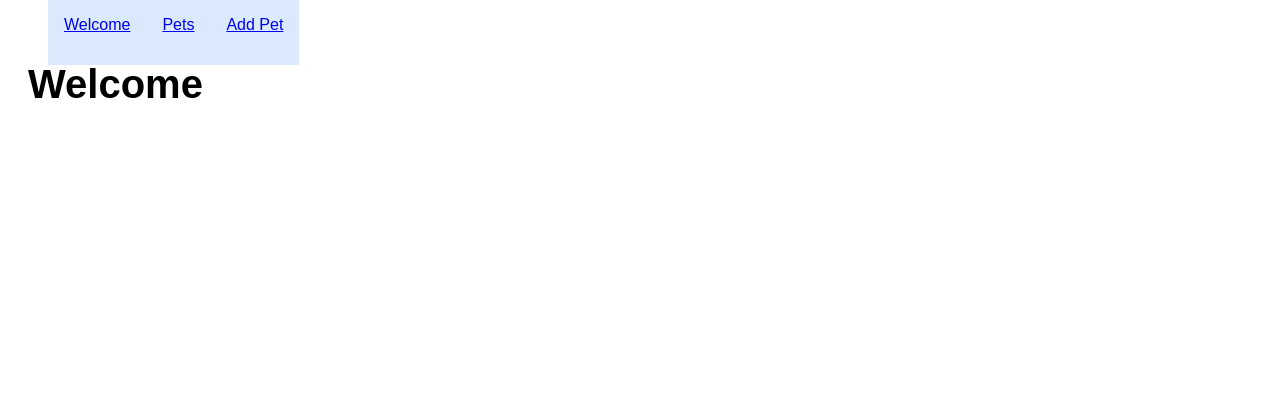
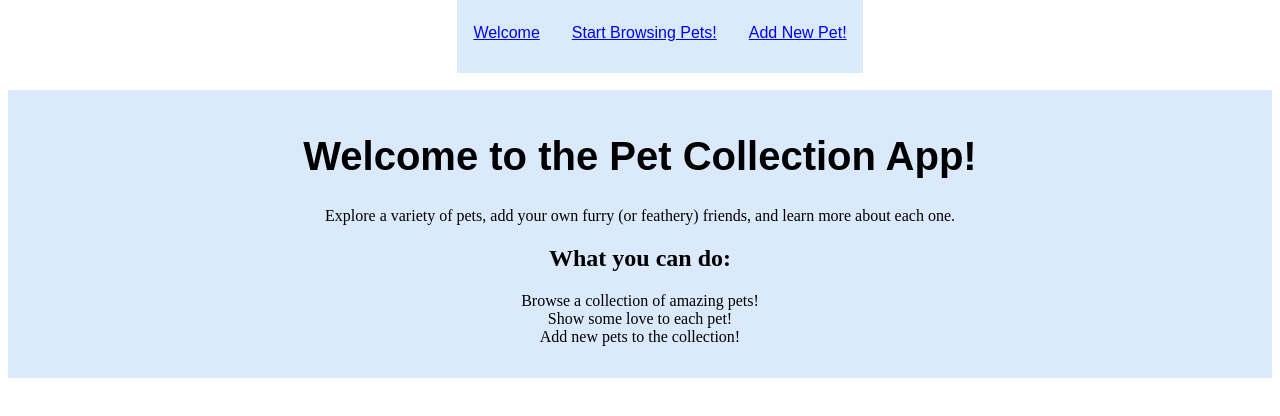
Before and after one commit to Aubreyaw/Cat-Profile-App, a React (Vite) app: page / in a window 1280 px wide. Shown: the top 416 px of the page. Built offline with nearby package versions, Linux system fonts and the light colour scheme; data requests are answered from the project's data file.

Commit message:
Add image support: store images in public folder, update PetForm and PetCard to handle images

```diff
--- a/db.json
+++ b/db.json
@@ -1,32 +1,29 @@
 {
   "pets": [
     {
-      "id": "1",
-      "name": "Buddy",
-      "species": "Dog",
-      "breed": "Golden Retriever",
-      "age": "2"
+      "id": "3",
+      "name": "Chowder",
+      "species": "Cat",
+      "breed": "Domestic Short-hair",
+      "age": "1",
+      "image": "./images/chowder.jpg",
+      "likes": 3
     },
     {
       "id": "2",
       "name": "Charlie",
       "species": "Dog",
       "breed": "Chihuahua",
-      "age": "9"
-    },
-    {
-      "id": "3",
-      "name": "Chowder",
-      "species": "Cat",
-      "breed": "Domestic Short-hair",
-      "age": "1"
+      "age": "9",
+      "image": "./images/chowder.jpg"
     },
     {
       "id": "0e97",
       "species": "Cat",
       "name": "Watson",
       "breed": "Domestic Short-hair",
-      "age": "7"
+      "age": "7",
+      "image": "./images/chowder.jpg"
     }
   ]
 }
--- a/src/App.css
+++ b/src/App.css
@@ -4,16 +4,33 @@
       background-color: rgba(181, 213, 250, 0.5);
       font-family: Arial, Helvetica, sans-serif;
 }
-.card {
+
+nav {
+  display: flex;
+  justify-content: center;
+  align-items: center;
+  width: 100%;
+}
+
+.info {
     list-style-type: none;
-    text-align: left;
     font-family: Arial, Helvetica, sans-serif;
+}
+
+.pets-title {
+  text-align: center;
+  padding: 1rem 1rem;
+  margin: 2rem 0;
+  background-color: rgba(181, 213, 250, 0.5);
 
 }
-.pet-name {
-    text-align: left;
-    font-family: sans-serif;
-    margin: 20px;
+.pet-grid {
+  display: grid;
+  grid-template-columns: repeat(auto-fit, minmax(250px, 1fr));
+  gap: 20px;
+  padding: 20px;
+  justify-content: center;
+
 }
 
 h1 {
@@ -54,3 +71,27 @@ h1 {
     text-align: center;
     font-family: Arial, Helvetica, sans-serif;
   }
+  .welcome-container {
+    text-align: center;
+    padding: 1rem 1rem;
+    margin: 2rem 0;
+    background-color: rgba(181, 213, 250, 0.5);
+  }
+
+  .welcome-container h1 {
+    font-size: 2.5em;
+    font-weight: 900;
+    text-align: center;
+    font-family: Arial, Helvetica, sans-serif;
+  }
+
+  .overview ul {
+    list-style-type: none;
+    padding: 0;
+  }
+  .pet-image {
+    width: 200px;  /* Adjust width as needed */
+    height: auto;   /* Keeps aspect ratio */
+    border-radius: 10px; /* Optional: Rounds the corners */
+    object-fit: cover; /* Ensures it fills the space properly */
+  }
--- a/src/components/NavBar.jsx
+++ b/src/components/NavBar.jsx
@@ -7,8 +7,8 @@ function NavBar() {
         <nav>
             <ul>
             <NavLink to="/" className="nav-link">Welcome</NavLink>
-            <NavLink to="/pets" className="nav-link">Pets</NavLink>
-            <NavLink to="/add-pet" className="nav-link">Add Pet</NavLink>
+            <NavLink to="/pets" className="nav-link">Start Browsing Pets!</NavLink>
+            <NavLink to="/add-pet" className="nav-link">Add New Pet!</NavLink>
             </ul>
         </nav>
     );
--- a/src/components/PetCard.jsx
+++ b/src/components/PetCard.jsx
@@ -4,6 +4,7 @@ function PetCard({ pet }) {
     return (
         <div>
             <h2 className="pet-name">{pet.name}</h2>
+            <img src={pet.image} alt={pet.name} className="pet-image" />
             <ul className="card" >
                 <li> Species: {pet.species}</li>
                 <li>Breed: {pet.breed}</li>
--- a/src/pages/AddPetForm.jsx
+++ b/src/pages/AddPetForm.jsx
@@ -7,6 +7,7 @@ function AddPetForm({ handleAddPet }) {
     name: "",
     breed: "",
     age: "",
+    image: ""
   });
 
   const onFormChange = (event) => {
@@ -31,7 +32,7 @@ function AddPetForm({ handleAddPet }) {
       .then((response) => response.json())
       .then((newPet) => {
         handleAddPet(newPet);
-        setFormData({ species: "", name: "", breed: "", age: "" });
+        setFormData({ species: "", name: "", breed: "", age: "", image: "" });
       })
       .catch((error) => console.error("Error adding pet:", error));
   };
@@ -63,6 +64,12 @@ function AddPetForm({ handleAddPet }) {
         onChange={onFormChange}
         placeholder="Age"
       />
+      <input
+      name="image"
+      value={formData.image}
+      onChange={onFormChange}
+      placeholder="Image Url"
+      />
       <button type="submit">Add Pet</button>
     </form>
   );
--- a/src/pages/Pets.jsx
+++ b/src/pages/Pets.jsx
@@ -3,11 +3,13 @@ import PetCard from "../components/PetCard";
 
 function Pets({ pets }) {
   return (
-    <div>
-      <h1 className="h1">Pets</h1>
-      {pets.map((pet) => (
-        <PetCard key={pet.id} pet={pet} />
-      ))}
+    <div className="pets-container">
+      <h1 className="pets-title">Pets</h1>
+      <div className="pet-grid">
+        {pets.map((pet) => (
+          <PetCard key={pet.id} pet={pet} />
+        ))}
+      </div>
     </div>
   );
 }
--- a/src/pages/WelcomePage.jsx
+++ b/src/pages/WelcomePage.jsx
@@ -2,8 +2,20 @@ import React from "react";
 
 function Welcome() {
   return (
-    <div>
-      <h1>Welcome</h1>
+    <div className="welcome-container">
+      <h1>Welcome to the Pet Collection App!</h1>
+      <p>
+        Explore a variety of pets, add your own furry (or feathery) friends, and learn more about each one.
+      </p>
+
+      <div className="overview">
+        <h2>What you can do:</h2>
+        <ul>
+          <li>Browse a collection of amazing pets!</li>
+          <li>Show some love to each pet!</li>
+          <li>Add new pets to the collection!</li>
+        </ul>
+      </div>
     </div>
   )
 }
```
Also changed, not shown: 1 other file (tests, documents, lock files or other folders).
